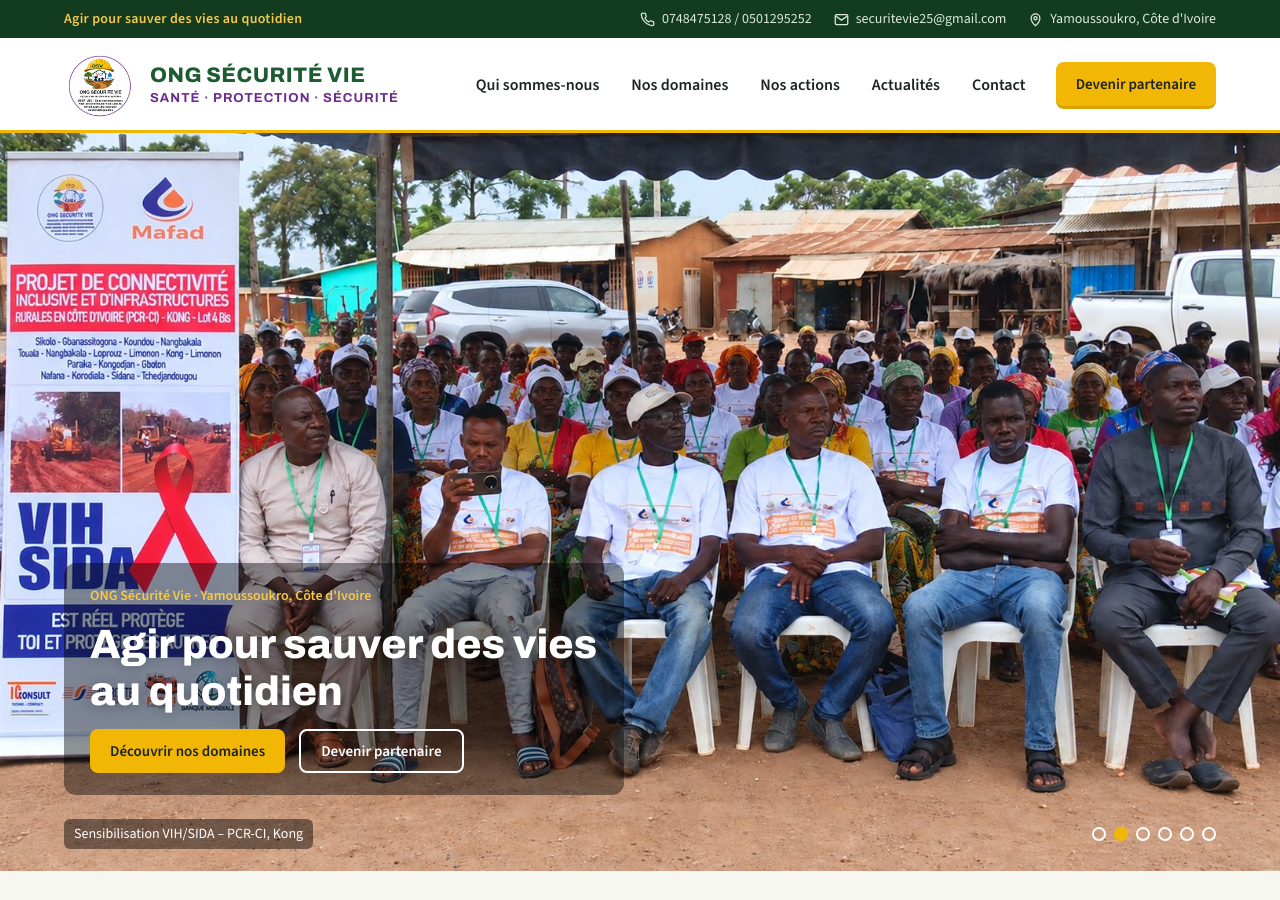
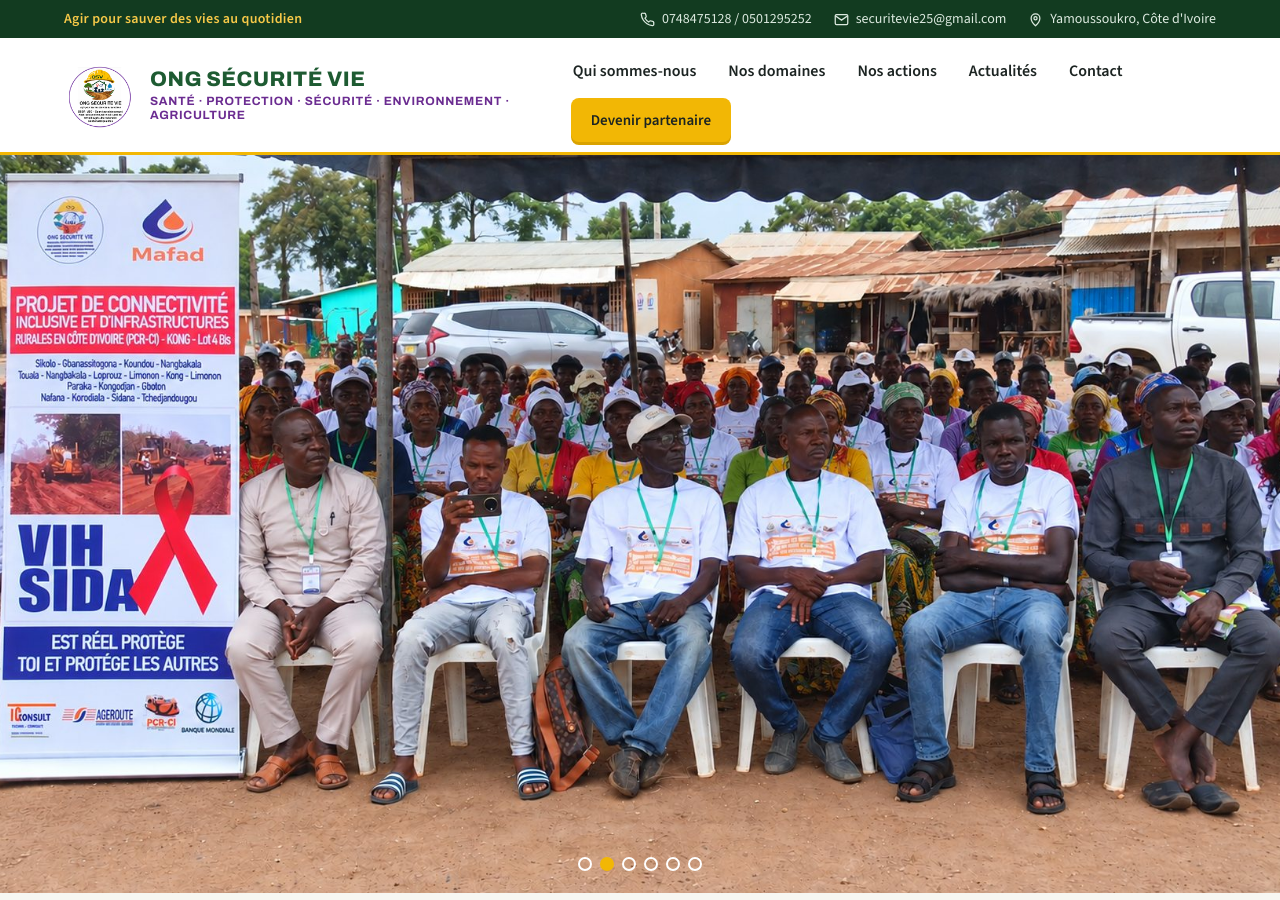
Before and after one commit to 28121989/securitevie, a Jekyll site: the page built from index.html, in a window 1280 px wide and 900 px high. Built offline with Jekyll 4.4.1, drawn with Linux system fonts in a browser that asks for light colours.

Commit message:
Add files via upload

```diff
--- a/_includes/entete.html
+++ b/_includes/entete.html
@@ -12,7 +12,7 @@
 <header class="entete" id="entete"><div class="bloc">
 <a class="marque" href="{{ accueil }}">
 {% if infos.logo and infos.logo != "" %}<img src="{{ infos.logo | relative_url }}" alt="">{% else %}<span class="sigle">OSV</span>{% endif %}
-<span class="marque-texte"><span class="marque-nom">ONG SÉCURITÉ VIE</span><span class="marque-sous">Santé · Protection · Sécurité</span></span>
+<span class="marque-texte"><span class="marque-nom">ONG SÉCURITÉ VIE</span><span class="marque-sous">Santé · Protection · Sécurité · Environnement · Agriculture</span></span>
 </a>
 <button class="burger" type="button" aria-expanded="false" aria-controls="menu-principal"><span class="burger-barres" aria-hidden="true"></span><span class="burger-texte">Menu</span></button>
 <nav id="menu-principal" class="menu" aria-label="Menu principal">
--- a/assets/style.css
+++ b/assets/style.css
@@ -208,3 +208,9 @@ html{scroll-padding-top:110px}
 }
 @media (max-width:560px){.barre-slogan{display:none}.marque-sous{display:none}.barre-info .bloc{justify-content:center}}
 @media (prefers-reduced-motion:reduce){.menu a::after,.marque img,.entete{transition:none}}
+
+/* Accueil : uniquement les photos du diaporama */
+.heros.avec-diapos .bloc{padding:0}
+.heros.avec-diapos .diapo-bas{justify-content:center}
+.heros.avec-diapos .points{margin:0}
+.marque-sous{font-size:12px;letter-spacing:.06em}
--- a/index.html
+++ b/index.html
@@ -29,24 +29,19 @@
 {% endfor %}{% elsif infos.photo_accueil and infos.photo_accueil != "" %}<div class="diapo active" style="background-image:url('{{ infos.photo_accueil | relative_url }}')"></div>{% endif %}
 </div>
 <div class="bloc">
-<div class="encadre">
-<p class="lieu">ONG Sécurité Vie · Yamoussoukro, Côte d'Ivoire</p>
-<h1>Agir pour sauver des vies au quotidien</h1>
-<div class="boutons"><a class="bouton" href="#domaines">Découvrir nos domaines</a><a class="bouton contour" href="#contact">Devenir partenaire</a></div>
-</div>
+<h1 class="masque">ONG Sécurité Vie – Agir pour sauver des vies au quotidien</h1>
 </div>
 <div class="diapo-bas">
-<p class="legende" aria-live="polite"></p>
 <div class="points" role="group" aria-label="Choisir une photo"></div>
 </div>
 </section>
 <script>
 (function(){
-  var d=document.querySelectorAll('.diapo'), leg=document.querySelector('.legende'), pts=document.querySelector('.points');
+  var d=document.querySelectorAll('.diapo'),  pts=document.querySelector('.points');
   if(!d.length) return;
   var i=0, delai={{ diapo.vitesse | default: 6 }}*1000, t;
   function voir(n){ d[i].classList.remove('active'); if(pts.children[i]) pts.children[i].setAttribute('aria-current','false');
-    i=(n+d.length)%d.length; d[i].classList.add('active'); leg.textContent=d[i].getAttribute('data-legende')||'';
+    i=(n+d.length)%d.length; d[i].classList.add('active');
     if(pts.children[i]) pts.children[i].setAttribute('aria-current','true'); }
   if(d.length>1){ for(var k=0;k<d.length;k++){ var b=document.createElement('button'); b.type='button'; b.setAttribute('aria-label','Photo '+(k+1));
       (function(k){ b.onclick=function(){ voir(k); relancer(); }; })(k); pts.appendChild(b); } }
```
